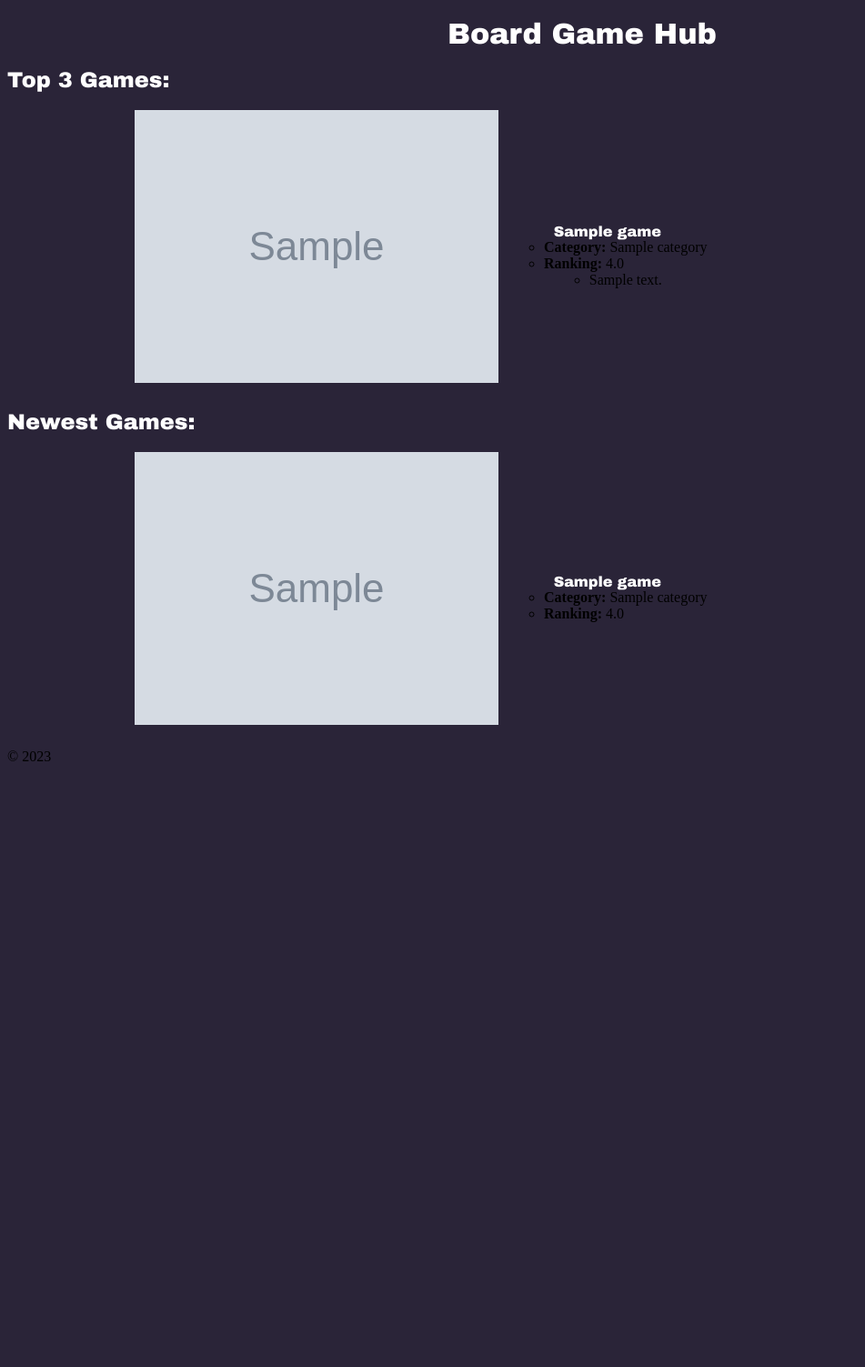
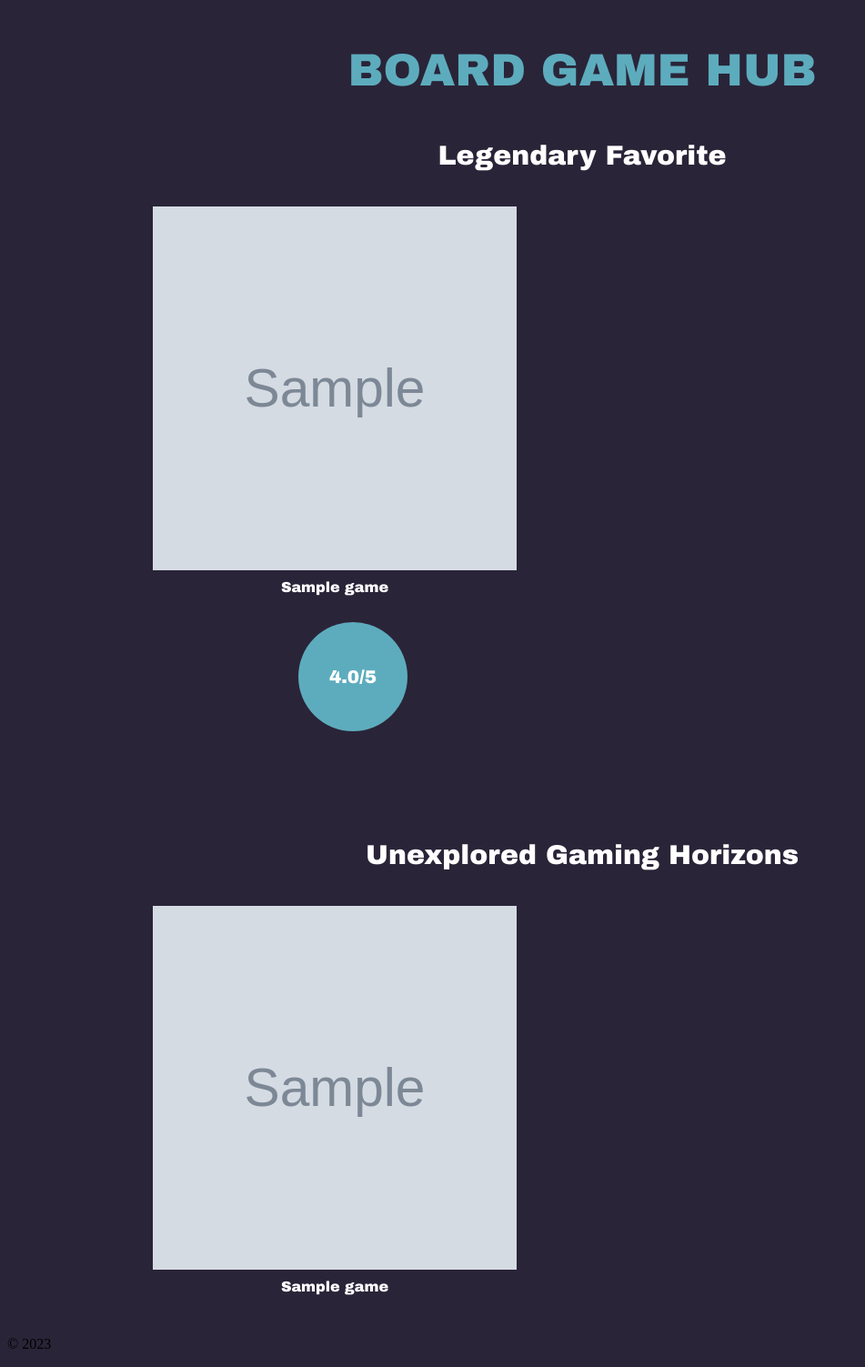
Before and after one commit to mildaug/board_game, a Django app: page / in a window 1280 px wide. Shown: the part 77-1580 px from the top of the page at 91% size, without its empty margins (0-951 px from the left). Before the commit the page ends 914 px from the top, so only its background shows below. Run offline with Django 4.2, Linux system fonts and the light colour scheme; tables that the repository leaves empty hold one stand-in row (values such as "Sample post"); grey boxes marked "Sample" are stand-in pictures.

Commit message:
index css completed

```diff
--- a/board_game_hub/board_game/static/css/style.css
+++ b/board_game_hub/board_game/static/css/style.css
@@ -235,8 +235,8 @@ h3 {
 
 .p-container {
   flex: 1 1 500px;
+  width: 500px;
   height: 500px;
-  max-width: calc(50% - 20px);
   margin: 10px;
   box-sizing: border-box;
   background-color: #352f44;
@@ -251,8 +251,8 @@ h3 {
 
 .rating-container {
   flex: 1 1 500px;
-  height: 500px;
-  max-width: calc(50% - 20px);
+  width: 500px;
+  height: 1190px;
   margin: 5px;
   box-sizing: border-box;
   background-color: #352f44;
@@ -266,6 +266,9 @@ h3 {
 }
 
 .video-container {
+  flex: 1 1 100;
+  width: 1190px;
+  height: 500px;
   margin-top: 20px;
   text-align: center;
   background-color: #352f44;
@@ -276,6 +279,7 @@ h3 {
   font-family: Arial, sans-serif;
   font-size: 20px;
   color: #fff;
+  margin: 10px;
 }
 
 #player {
@@ -379,3 +383,71 @@ textarea {
 .alt-send-button:hover {
   transform: translate3d(0px, -29px, 0px);
 }
+
+.index-title {
+  text-align: center;
+  font-family: Arial Black, sans-serif;
+  font-size: 50px;
+  color: #5dacbd;
+  margin-top: 50px;
+  margin-bottom: 20px;
+}
+
+.section-title {
+  text-align: center;
+  font-family: Arial Black, sans-serif;
+  font-size: 30px;
+  color: white;
+  margin-top: 50px;
+  margin-bottom: 20px;
+}
+
+.game-list {
+  display: flex;
+  flex-wrap: wrap;
+  justify-content: space-between;
+}
+
+.game-info {
+  width: calc(33.33% - 20px);
+  margin: 10px;
+}
+
+.game-photo-index {
+  width: 400px;
+  height: 400px;
+}
+
+.game-info-container {
+  display: flex;
+  flex-direction: column;
+}
+
+.game-title {
+  margin-top: 10px;
+  margin-bottom: 10px;
+  text-align: center;
+}
+
+.game-meta {
+  display: flex;
+  flex-wrap: wrap;
+  justify-content: center;
+  margin-top: 20px;
+}
+
+.game-meta-item {
+  display: flex;
+  align-items: center;
+  justify-content: center;
+  padding: 30px;
+  background-color: #5dacbd;
+  color: #fff;
+  font-family: Arial Black, sans-serif;
+  text-decoration: none;
+  border-radius: 50%;
+  font-size: 20px;
+  width: 60px;
+  height: 60px;
+  margin-bottom: 50px;
+}
--- a/board_game_hub/board_game/templates/board_game/index.html
+++ b/board_game_hub/board_game/templates/board_game/index.html
@@ -8,56 +8,41 @@
 {% endblock extra_css %}
 
 {% block content %}
-        <h1 class="index-title">Board Game Hub</h1>
-        <h2 class="section-title">Top 3 Games:</h2>
+    <h1 class="index-title">BOARD GAME HUB</h1>
+    <h2 class="section-title">Legendary Favorite</h2>
     <ul class="game-list">
         {% for game in top_three_games %}
         <li class="game-info">
+            <div class="game-details">
                 <img class="game-photo-index" src="{{ game.image.url }}" alt="{{ game.title }}">
-                <div class="game-details">
+                <div class="game-info-container">
                     <p class="game-title">
                         <a href="{% url 'game_detail' game.pk %}">{{ game.title }}</a>
                     </p>
                     <ul class="game-meta">
                         <li class="game-meta-item">
-                            <strong>Category:</strong> {% for game_category in game.category.all %}{{ game_category.name }}{% if not forloop.last %}, {% endif %}{% endfor %}
-                        </li>
-                        <li class="game-meta-item">
-                            <strong>Ranking:</strong> {{ game.rating }}
+                            <strong>{{ game.rating }}/5</strong>
                         </li>
                     </ul>
-                    <ul class="game-ratings">
-                        {% for rating in game.gamerating_set.all %}
-                            <li>{{ rating.comment }}</li>
-                        {% empty %}
-                            <li>No comments available.</li>
-                        {% endfor %}
-                    </ul>
+                </div>
             </div>
         </li>
         {% endfor %}
     </ul>
 
-        <h2 class="section-title">Newest Games:</h2>
+    <h2 class="section-title">Unexplored Gaming Horizons</h2>
     <ul class="game-list">
         {% for game in newest_games %}
         <li class="game-info">
+            <div class="game-details">
                 <img class="game-photo-index" src="{{ game.image.url }}" alt="{{ game.title }}">
-                <div class="game-details">
+                <div class="game-info-container">
                     <p class="game-title">
                         <a href="{% url 'game_detail' game.pk %}">{{ game.title }}</a>
                     </p>
-                    <ul class="game-meta">
-                        <li class="game-meta-item">
-                            <strong>Category:</strong> {% for game_category in game.category.all %}{{ game_category.name }}{% if not forloop.last %}, {% endif %}{% endfor %}
-                        </li>
-                        <li class="game-meta-item">
-                            <strong>Ranking:</strong> {{ game.rating }}
-                        </li>
-                    </ul>
+                </div>
             </div>
         </li>
         {% endfor %}
     </ul>
-    </div>
 {% endblock content %}
```
Lines whose indentation alone changed are shown as unchanged.
